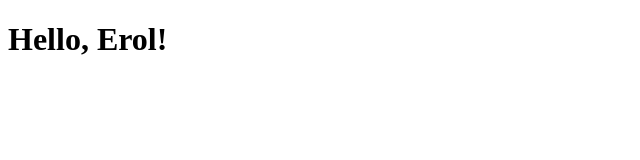
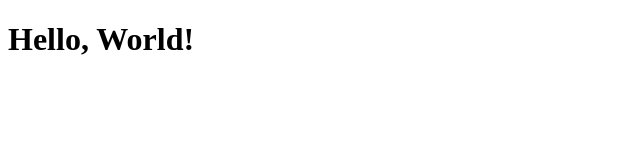
Before and after one commit to ErolEsen2024/coursera-test, a plain HTML site: page index.html in a window 1280 px wide. Shown: the full height of the page, 0-640 px from the left. Drawn offline with Linux system fonts and the light colour scheme.

Commit message:
changed to World

```diff
--- a/index.html
+++ b/index.html
@@ -5,6 +5,6 @@
         <title>Hello Coursera</title>
     </head>
     <body>
-        <h1>Hello, Erol!</h1>
+        <h1>Hello, World!</h1>
     </body>
 </html>
```
